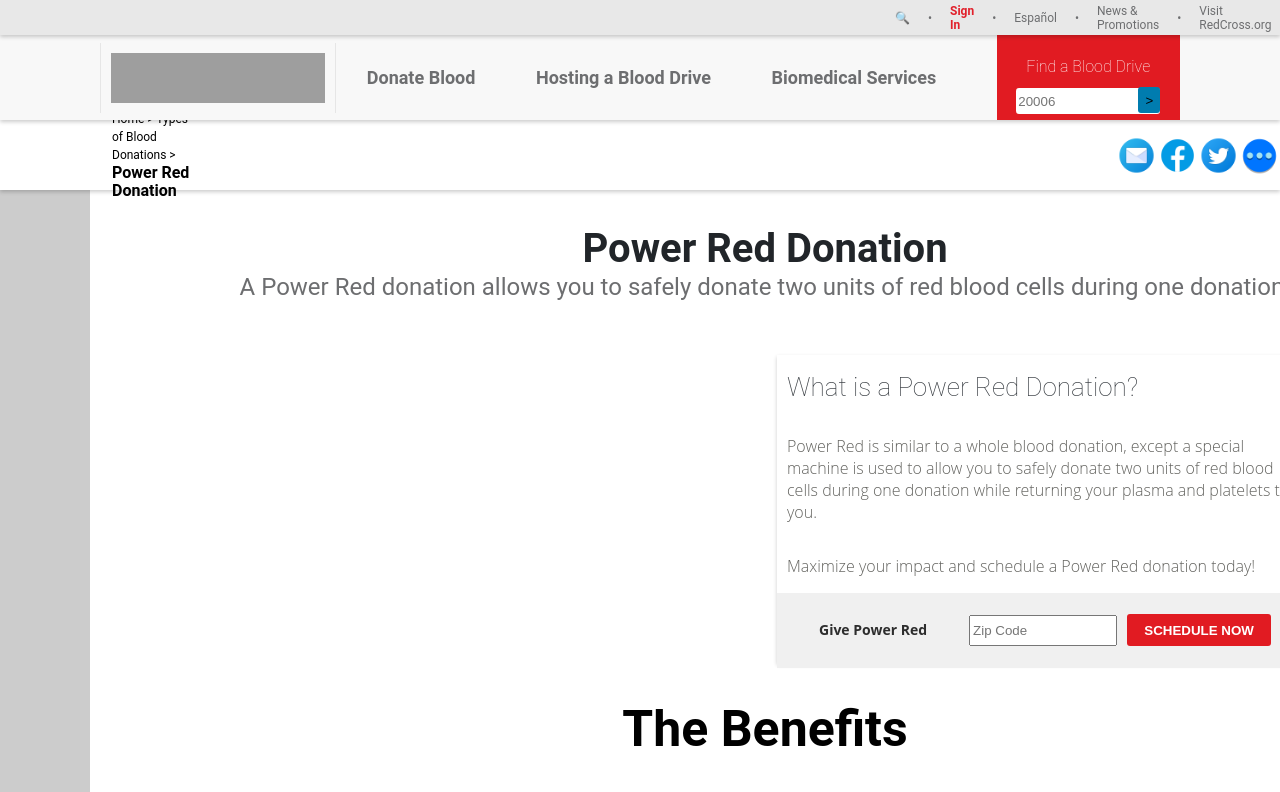
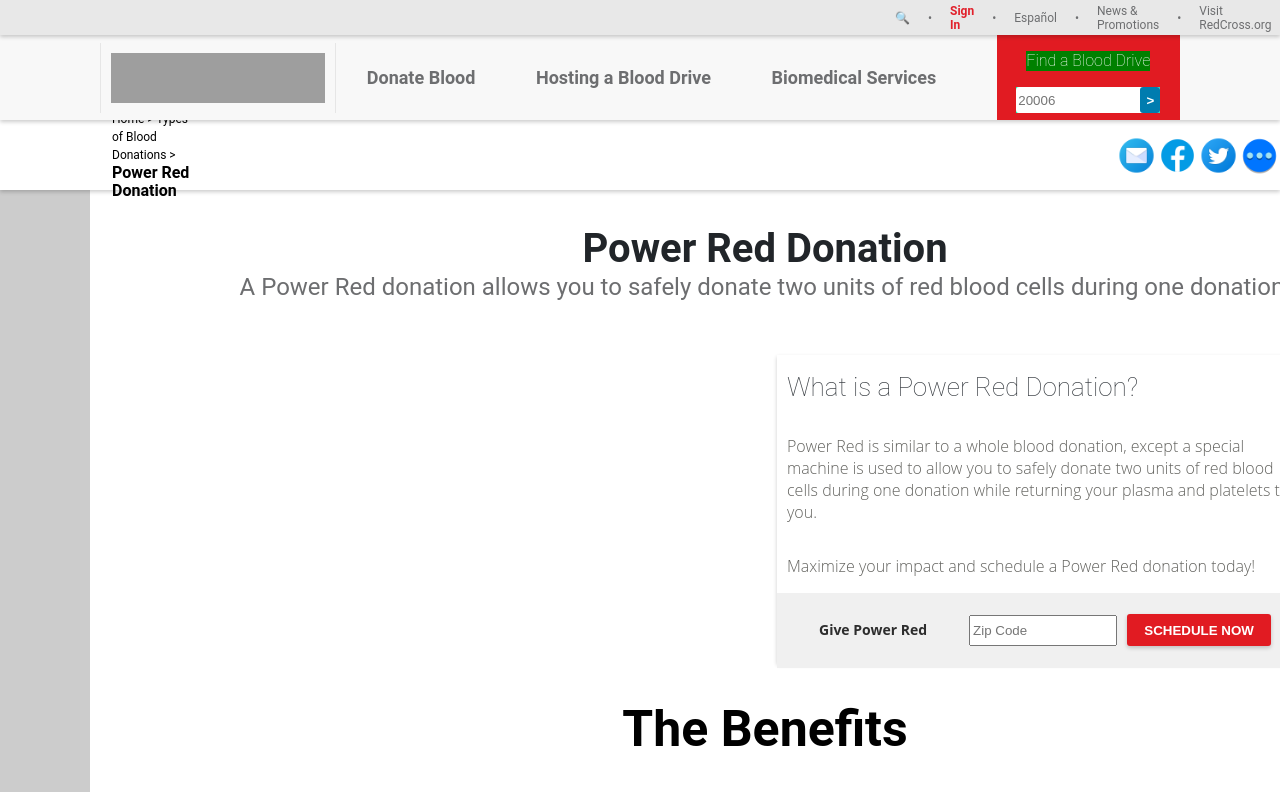
Before and after one commit to sreeK01/Upgraded-American-Redcross, a plain HTML site: page index.html in a window 1280 px wide. Shown: the top 792 px of the page. Drawn offline with Linux system fonts and the light colour scheme; grey boxes are pictures that could not be loaded.

Commit message:
Safezon2

```diff
--- a/index.html
+++ b/index.html
@@ -52,12 +52,14 @@
         <div class="red-box">
             <div>
                 <h3 class="find">Find a Blood Drive</h3>
+            </div>
+
+                <div class="input-text-div">
+                    <input class="input" type="text" placeholder="20006">
+                    <button>></button>
 
             </div>
-            <div class="input-text-div">
-                <input class="input" type="text" placeholder="20006">
-                <button>></button>
-            </div>
+
         </div>
     </div>
 
--- a/style.css
+++ b/style.css
@@ -147,7 +147,6 @@
 
 .red-box {
     display: flex;
-    justify-content: space-around;
     flex-direction: column;
     background-color: #e11b22;
     align-items: center;
@@ -161,19 +160,20 @@
 
 .input-text-div {
     position: relative;
-    margin-top: -70px;
+    background-color: rgb(0, 255, 170);
 }
 
 .input-text-div button {
     position: absolute;
-    top: -1px;
     right: 0;
     height: 100%;
-    padding: 3px 7px;
+    /* padding: 3px 7px; */
     outline: none;
     border: none;
     background-color: #007caf;
     border-radius: 3px;
+    font-weight: bolder;
+    color: white;
 
 }
 
@@ -192,12 +192,12 @@
 }
 
 .find {
+    background-color:green;
 
 
     /* Color */
     color: #FFFFFF;
 
-    margin-bottom: 70px;
 
 
     /* Font */
@@ -205,7 +205,6 @@
 
     /* Spacing */
     line-height: 20px;
-    vertical-align: baseline;
     letter-spacing: normal;
     word-spacing: 0px;
 
@@ -217,11 +216,7 @@
     font-kerning: auto;
     font-optical-sizing: auto;
     font-stretch: 100%;
-    font-variation-settings: normal;
-    font-feature-settings: normal;
-    text-transform: none;
-    text-decoration: none solid rgb(255, 255, 255);
-    text-indent: 0px;
+
 
 
 }
@@ -527,6 +522,7 @@
     background-color: #f0f0f0;
 
 
+
 }
 
 .grey-box span {
@@ -570,6 +566,8 @@
     margin-left: 10px;
     border: none;
     border-radius: 3px;
+    box-shadow: 0px 2px 4px rgba(0, 0, 0, 0.2);
+
 }
 
 .main-heading-2 {
```
